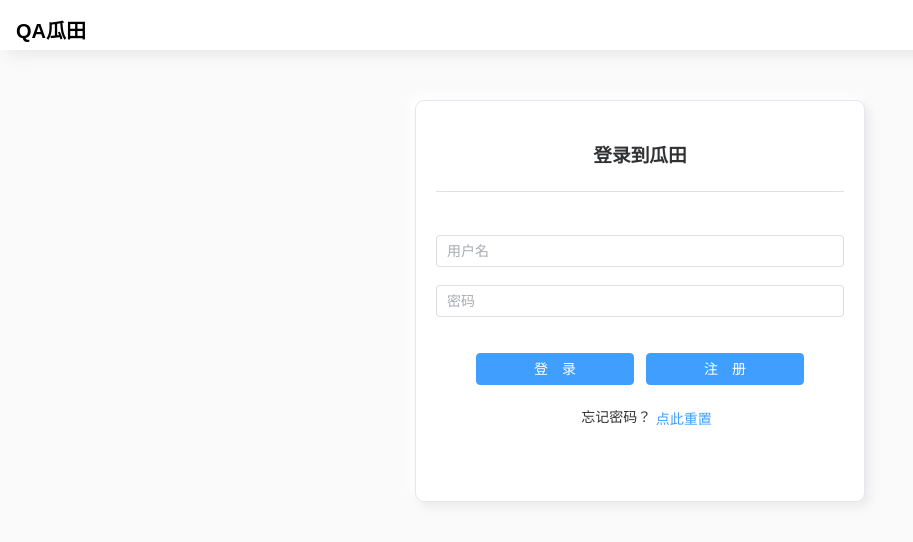
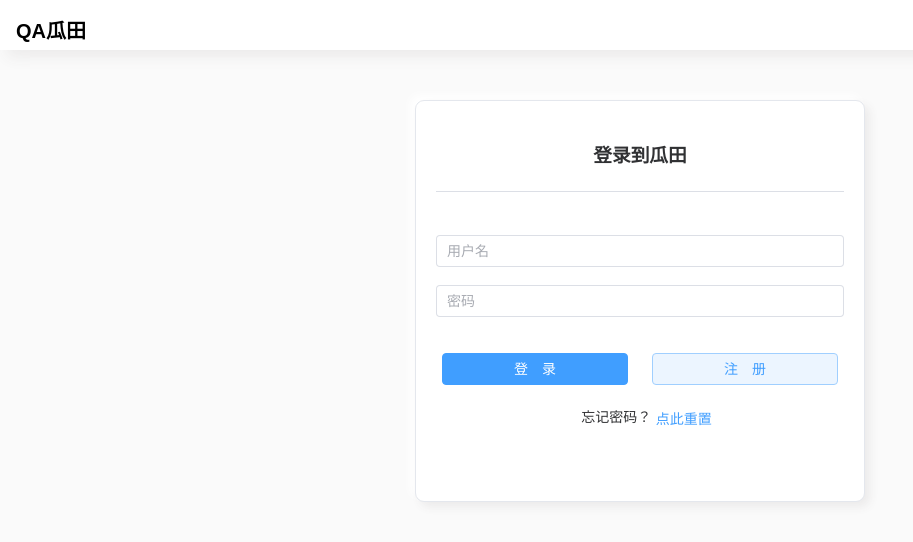
Before and after one commit to qa-gt/gt-v3-frontend, a Vue app: page /#/user/login in a window 1280 px wide. Shown: the top 542 px of the page, without its empty margins (0-913 px from the left). Built offline with nearby package versions, Linux system fonts and the light colour scheme.

Commit message:
[UPDATE] UPDATE LoginView.vue UI

```diff
--- a/src/views/LoginView.vue
+++ b/src/views/LoginView.vue
@@ -28,14 +28,15 @@
                         native-type="submit"
                         @click="login"
                     >
-                        &emsp;&emsp;&emsp;登&emsp;录&emsp;&emsp;&emsp;
-                    </el-button>
+                        &emsp;&emsp;&emsp;&emsp;登&emsp;录&emsp;&emsp;&emsp;&emsp;
+                    </el-button>&ensp;
                     <el-button
+                        plain
                         type="primary"
                         native-type="submit"
                         @click="$router.push('/user/register')"
                     >
-                        &emsp;&emsp;&emsp;注&emsp;册&emsp;&emsp;&emsp;
+                        &emsp;&emsp;&emsp;&emsp;注&emsp;册&emsp;&emsp;&emsp;&emsp;
                     </el-button>
 
                     <br /><br />
```
